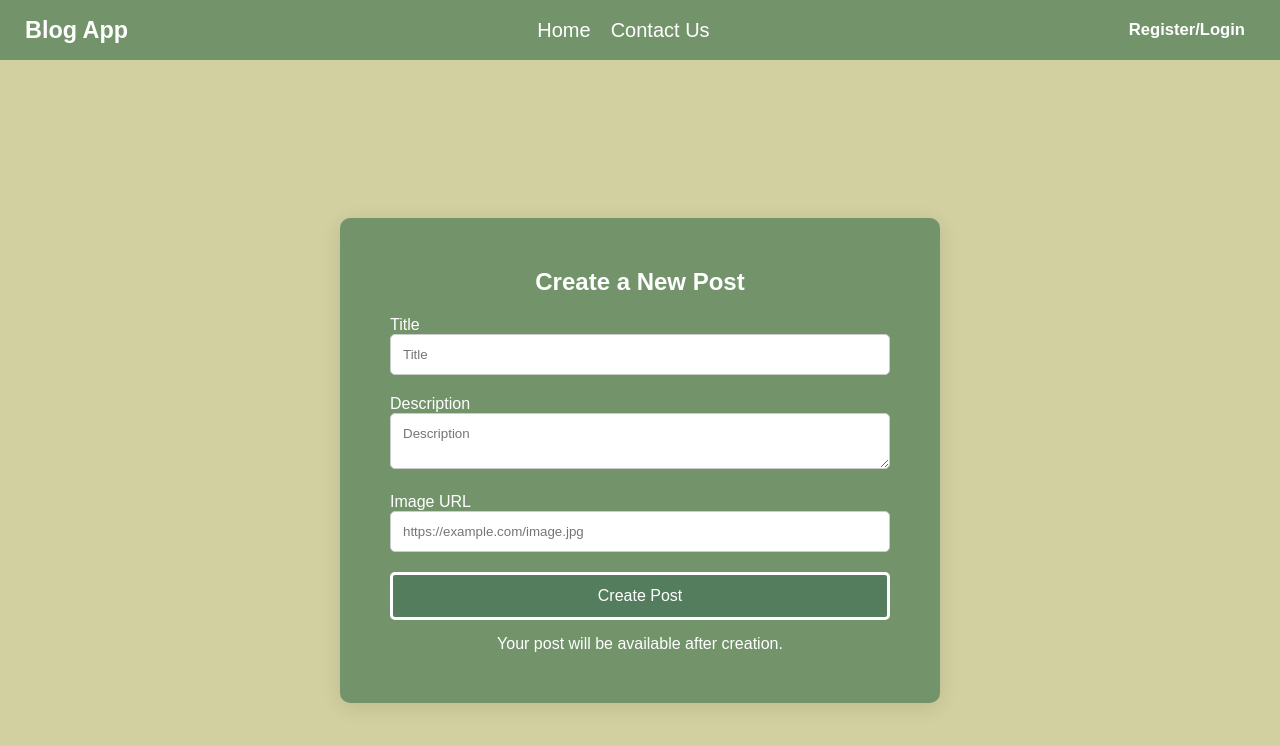
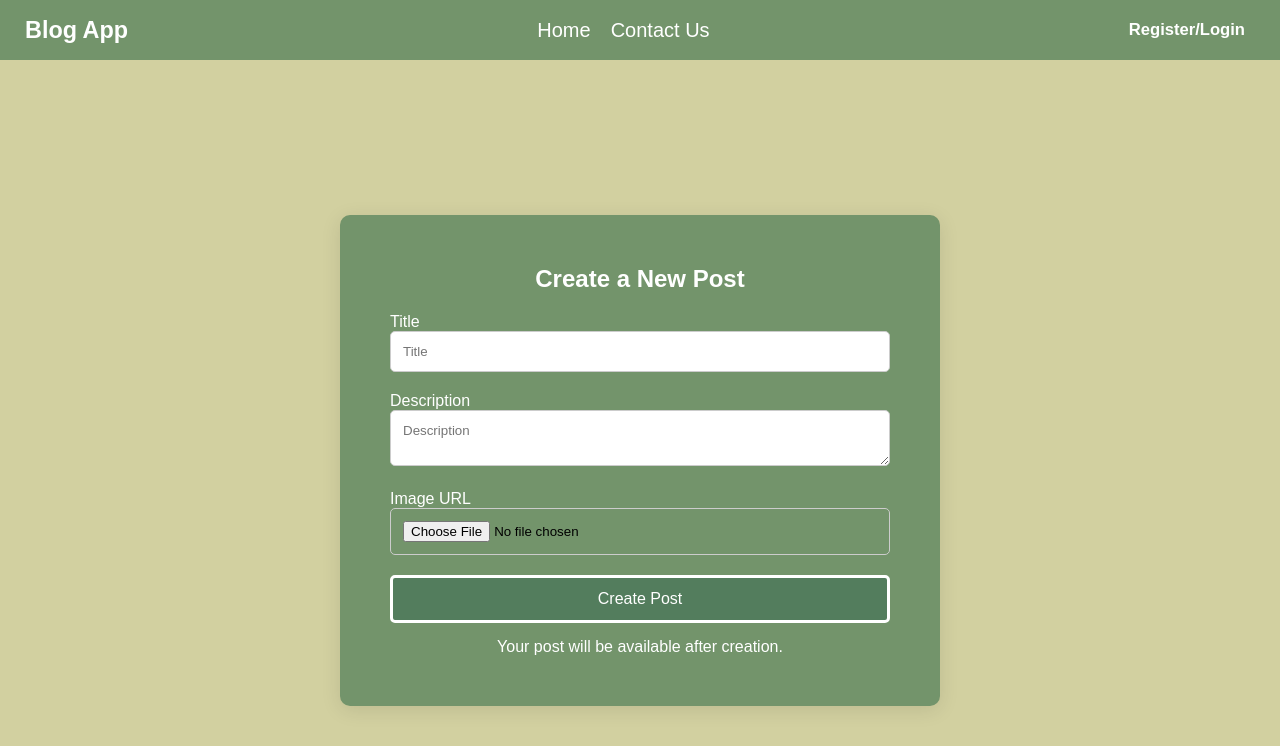
Before and after one commit to hanaaden/Blog-App, a React (Vite) app in the folder client/: page /create in a window 1280 px wide. Shown: the top 746 px of the page. Built offline with nearby package versions, Linux system fonts and the light colour scheme; no server answers.

Commit message:
Update CreatePost.jsx changing the url images of uploading to file

```diff
--- a/client/src/CreatePost.jsx
+++ b/client/src/CreatePost.jsx
@@ -100,7 +100,7 @@ const handleSubmit = (e) => {
                 <div className="create-post-input-group">
     <label className="create-post-label">Image URL</label>
     <input
-        type="url"
+        type="file"
         className="create-post-input"
         placeholder="https://example.com/image.jpg"
         onChange={e => setFileUrl(e.target.value)}
```
